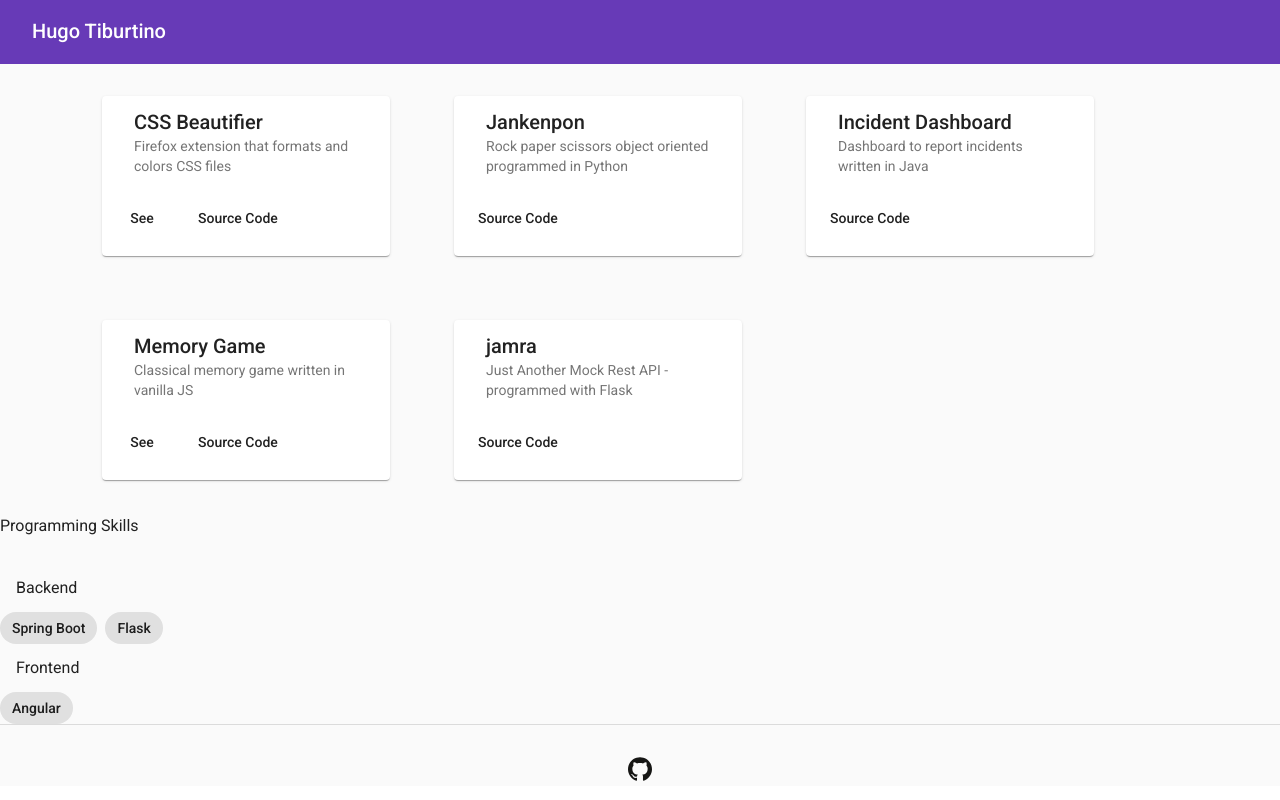
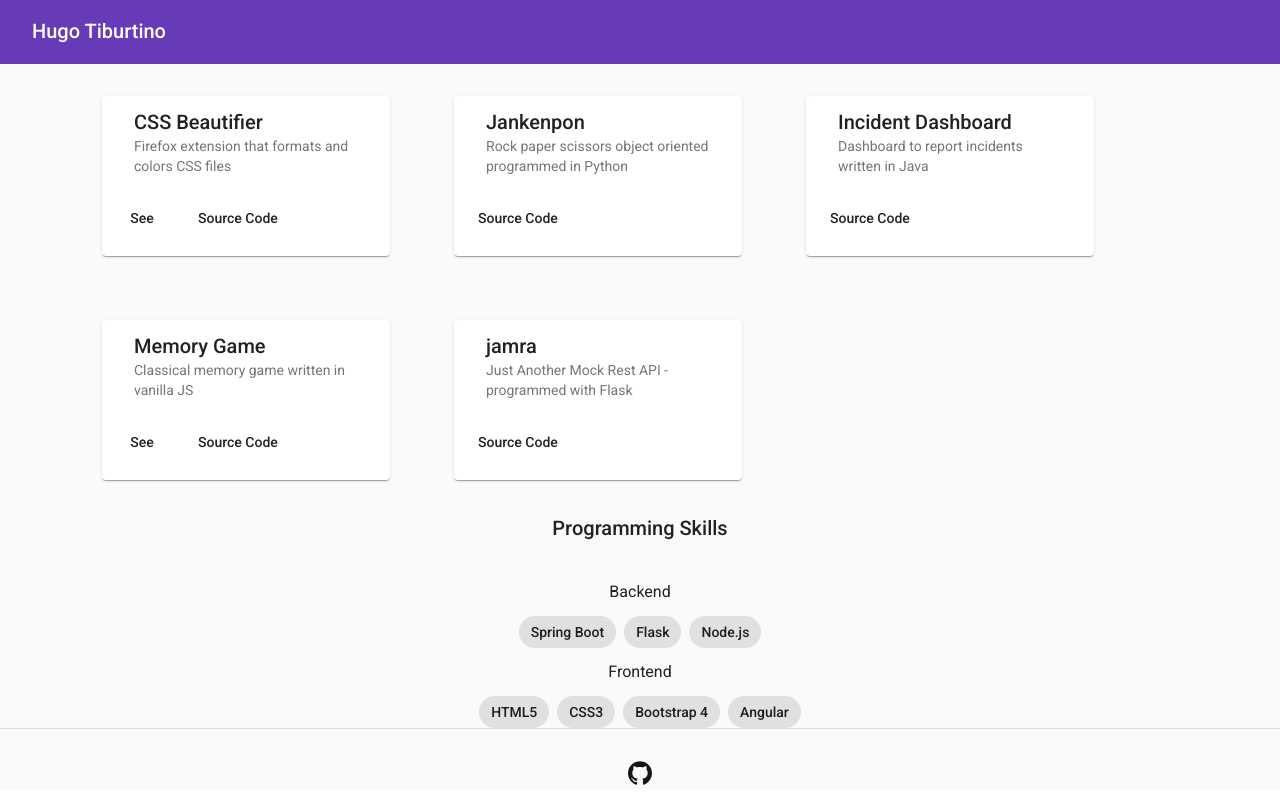
Before and after one commit to hugotiburtino/hugotiburtino.dev, an Angular app: page / in a window 1280 px wide. Built offline with nearby package versions, Linux system fonts and the light colour scheme.

Commit message:
Add more skills info and align it to center

```diff
--- a/src/app/skills-panel/skills-panel.component.css
+++ b/src/app/skills-panel/skills-panel.component.css
@@ -0,0 +1,4 @@
+h2 {
+    text-align: center;
+    justify-content: center;
+}
--- a/src/app/skills-panel/skills-panel.component.html
+++ b/src/app/skills-panel/skills-panel.component.html
@@ -1,15 +1,23 @@
-<h3>Programming Skills</h3>
+<div class="container">
+    <h2>Programming Skills</h2>
     <mat-list role="list">
-    <mat-list-item role="listitem">Backend</mat-list-item>
+        <div class="row d-flex justify-content-center">
+            <mat-list-item class="d-flex justify-content-center"
+            role="listitem">Backend</mat-list-item>
             <mat-chip-list>
                 <mat-chip *ngFor="let skill of backEndSkills">
                     {{skill.subject}}
                 </mat-chip>
             </mat-chip-list>
-    <mat-list-item role="listitem">Frontend</mat-list-item>
+        </div>
+        <div class="row d-flex justify-content-center">
+            <mat-list-item class="d-flex justify-content-center"
+            role="listitem">Frontend</mat-list-item>
             <mat-chip-list>
                 <mat-chip *ngFor="let skill of frontEndSkills">
                     {{skill.subject}}
                 </mat-chip>
             </mat-chip-list>
+        </div>
     </mat-list>
+</div>
--- a/src/assets/aboutme.json
+++ b/src/assets/aboutme.json
@@ -14,10 +14,12 @@
             "subject": "JavaScript"
         },
         {
-            "subject": "HTML5"
+            "subject": "HTML5",
+            "categories": [1]
         },
         {
-            "subject": "CSS3"
+            "subject": "CSS3",
+            "categories": [1]
         },
         {
             "subject": "Linux"
@@ -46,10 +48,12 @@
             "subject": "Git"
         },
         {
-            "subject": "Bootstrap 4"
+            "subject": "Bootstrap 4",
+            "categories": [1]
         },
         {
-            "subject": "Node.js"
+            "subject": "Node.js",
+            "categories": [0]
         },
         {
             "subject": "Angular",
```
Lines whose indentation alone changed are shown as unchanged.
